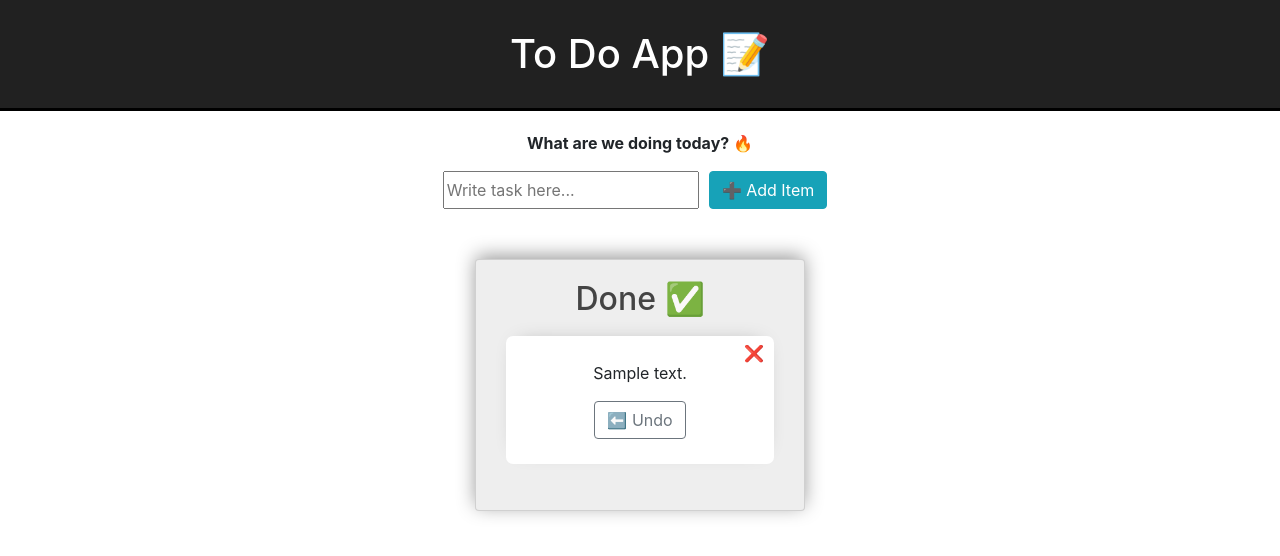
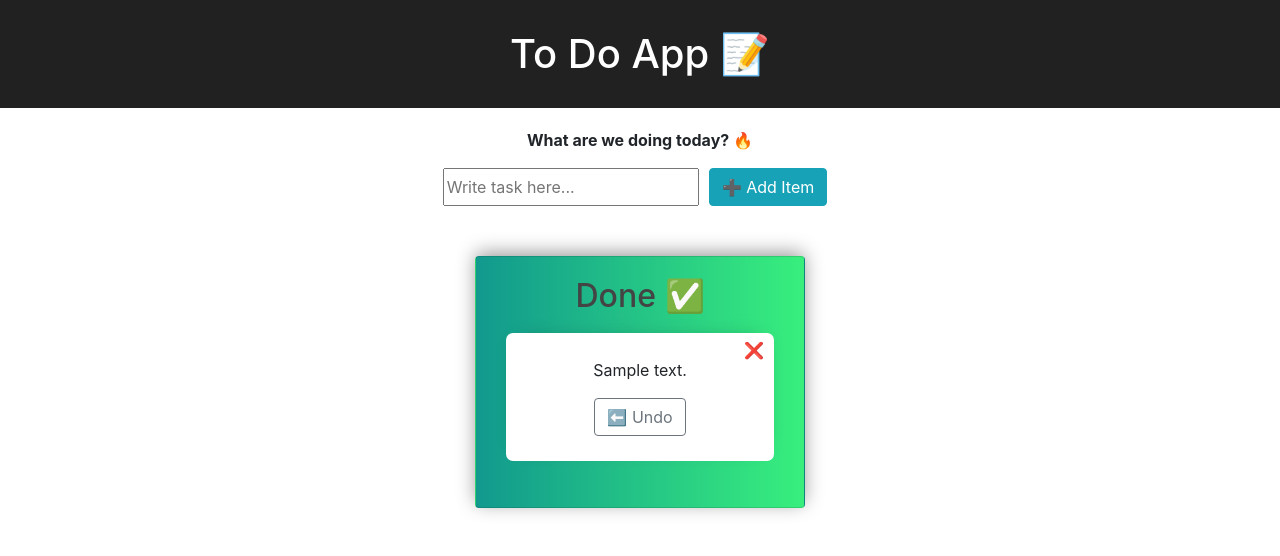
Before and after one commit to Furda/To-do-app, a Flask app: page / in a window 1280 px wide. Shown: the top 556 px of the page. Run offline with Flask 2, Linux system fonts and the light colour scheme; tables that the repository leaves empty hold one stand-in row (values such as "Sample post"); some libraries are stand-ins or nearby versions.

Commit message:
Customize app and clean database

```diff
--- a/static/css/style.css
+++ b/static/css/style.css
@@ -10,7 +10,6 @@
 .todo__header {
   width: 100%;
   padding: 30px;
-  border-bottom: 3px solid black;
   background-color: #212121;
   margin-bottom: 20px;
   color: white
@@ -75,7 +74,7 @@
   height: fit-content;
   width: 330px;
   box-shadow: 0px -4px 19px -1px rgba(0,0,0,0.41);
-  background-color: #eeeeee;
+  background: linear-gradient(to right, #11998e, #38ef7d);
 }
 
 .todo__itemContainer {
```
Also changed, not shown: todo.db.
